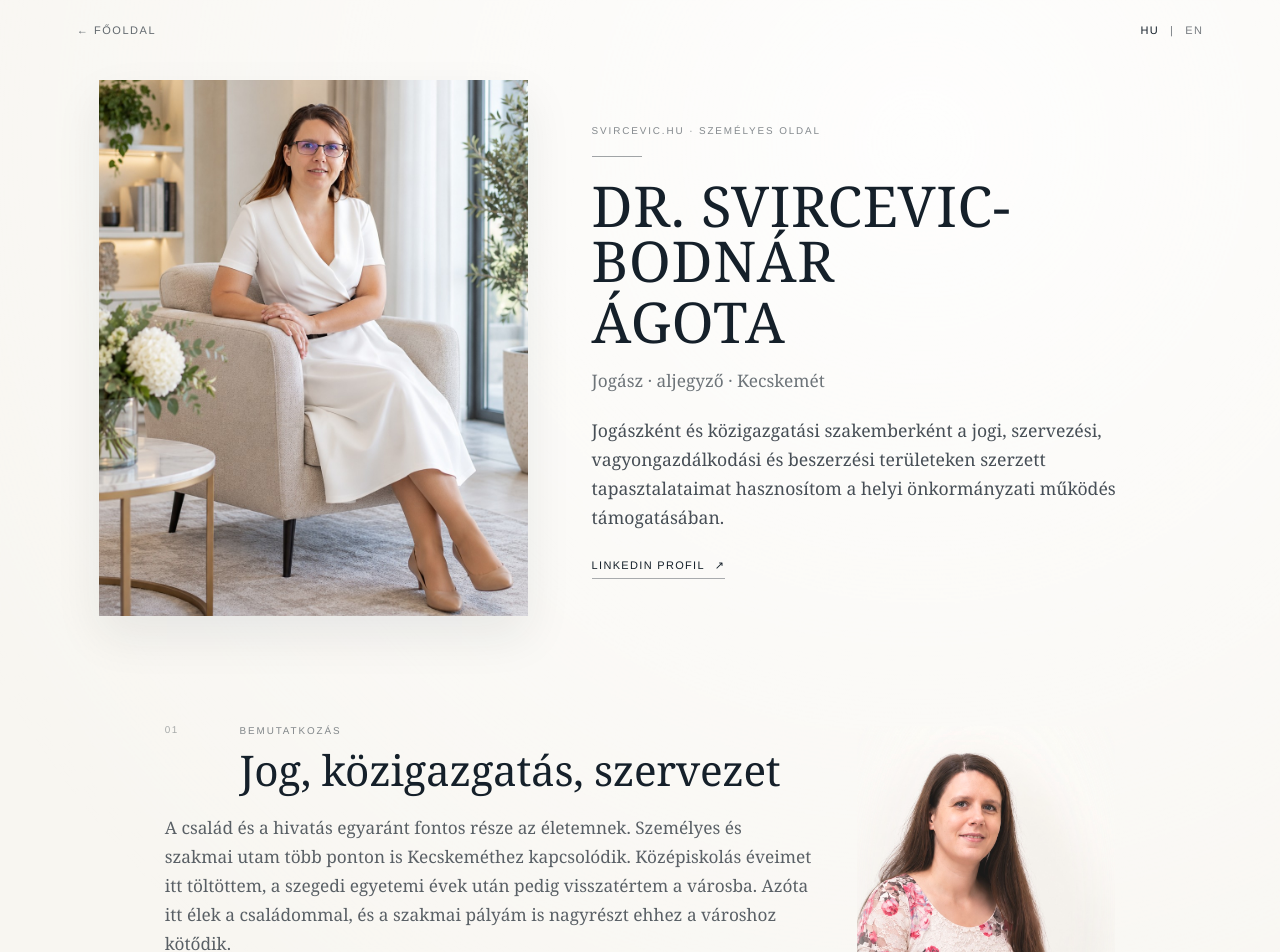
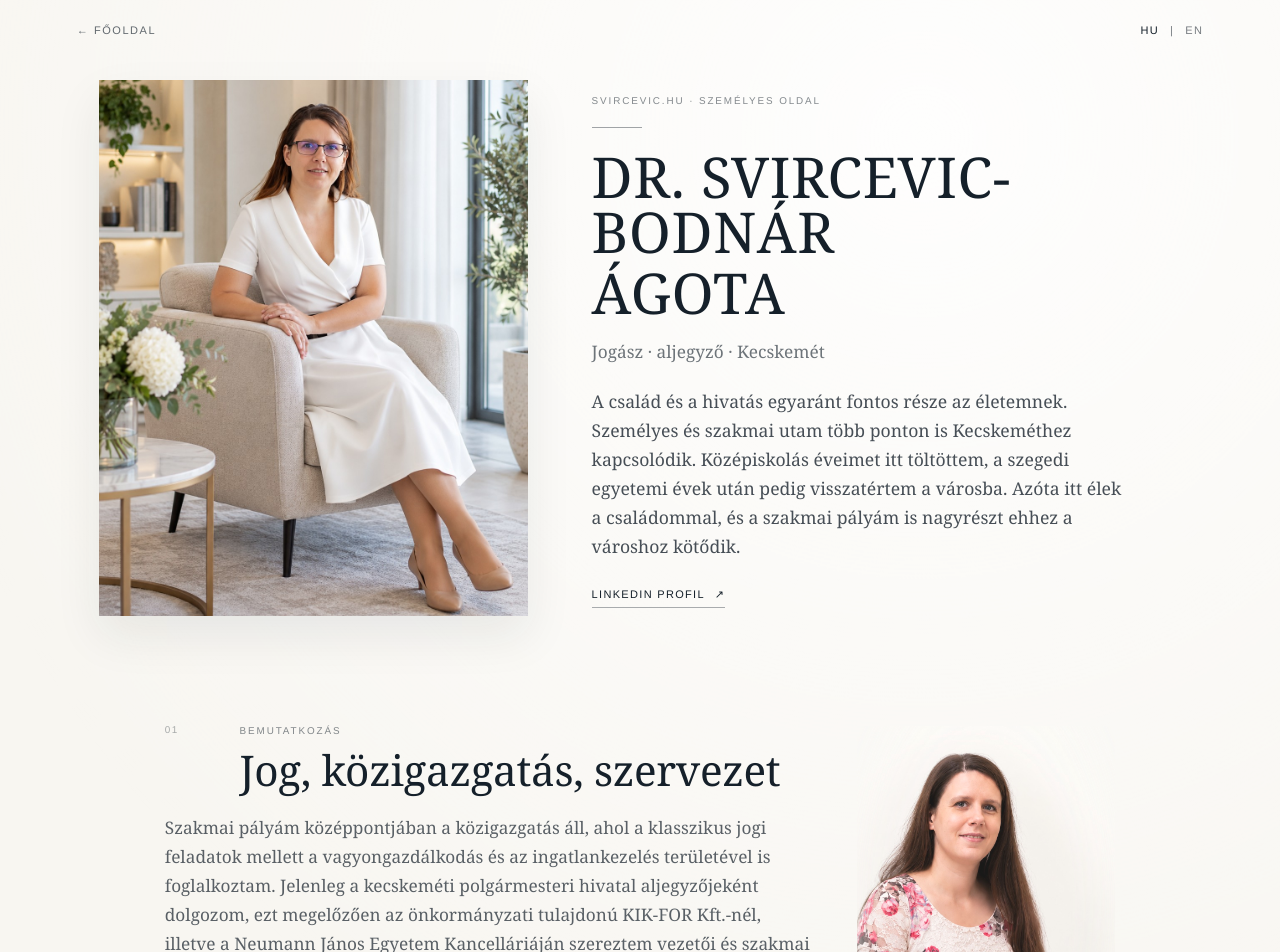
Before and after one commit to svircevicnikola/svircevic-hu, a Next.js app: page /agota in a window 1280 px wide. Shown: the top 952 px of the page. Built offline with nearby package versions, Linux system fonts and the light colour scheme.

Commit message:
Move Agota personal introduction into hero

```diff
--- a/app/agota/page.tsx
+++ b/app/agota/page.tsx
@@ -121,7 +121,7 @@ export default function AgotaPage() {
           </h1>
           <p className="hero-role">Jogász · aljegyző · Kecskemét</p>
           <p className="hero-lead">
-            Jogászként és közigazgatási szakemberként a jogi, szervezési, vagyongazdálkodási és beszerzési területeken szerzett tapasztalataimat hasznosítom a helyi önkormányzati működés támogatásában.
+            A család és a hivatás egyaránt fontos része az életemnek. Személyes és szakmai utam több ponton is Kecskeméthez kapcsolódik. Középiskolás éveimet itt töltöttem, a szegedi egyetemi évek után pedig visszatértem a városba. Azóta itt élek a családommal, és a szakmai pályám is nagyrészt ehhez a városhoz kötődik.
           </p>
           <a className="linkedin-link" href="https://www.linkedin.com/in/agota-svircevic-bodnar/" target="_blank" rel="noreferrer">
             LinkedIn profil <span aria-hidden="true">↗</span>
@@ -135,9 +135,6 @@ export default function AgotaPage() {
           <span className="section-kicker">BEMUTATKOZÁS</span>
           <h2>Jog, közigazgatás, szervezet</h2>
           <div className="agota-intro-body">
-            <p>
-              A család és a hivatás egyaránt fontos része az életemnek. Személyes és szakmai utam több ponton is Kecskeméthez kapcsolódik. Középiskolás éveimet itt töltöttem, a szegedi egyetemi évek után pedig visszatértem a városba. Azóta itt élek a családommal, és a szakmai pályám is nagyrészt ehhez a városhoz kötődik.
-            </p>
             <p>
               Szakmai pályám középpontjában a közigazgatás áll, ahol a klasszikus jogi feladatok mellett a vagyongazdálkodás és az ingatlankezelés területével is foglalkoztam. Jelenleg a kecskeméti polgármesteri hivatal aljegyzőjeként dolgozom, ezt megelőzően az önkormányzati tulajdonú KIK-FOR Kft.-nél, illetve a Neumann János Egyetem Kancelláriáján szereztem vezetői és szakmai tapasztalatot, egyebek mellett beszerzési és ingatlangazdálkodási területen. Emellett rövid ideig egyetemi óraadóként agrárjogot is oktattam, valamint eseti jelleggel szakfordítói tevékenységet is végeztem.
             </p>
```
